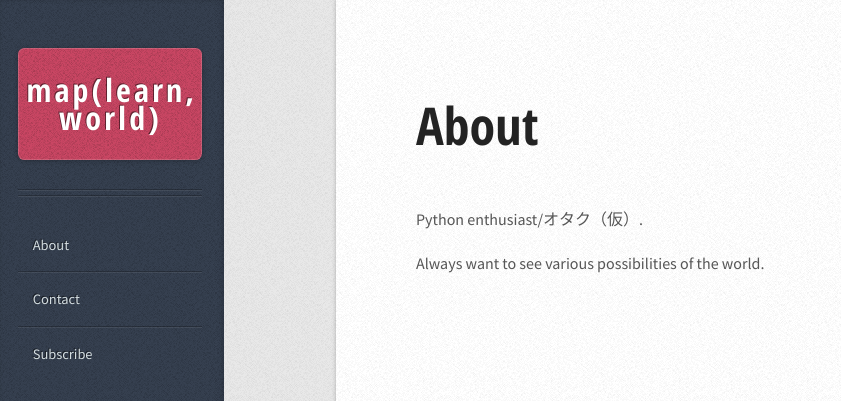
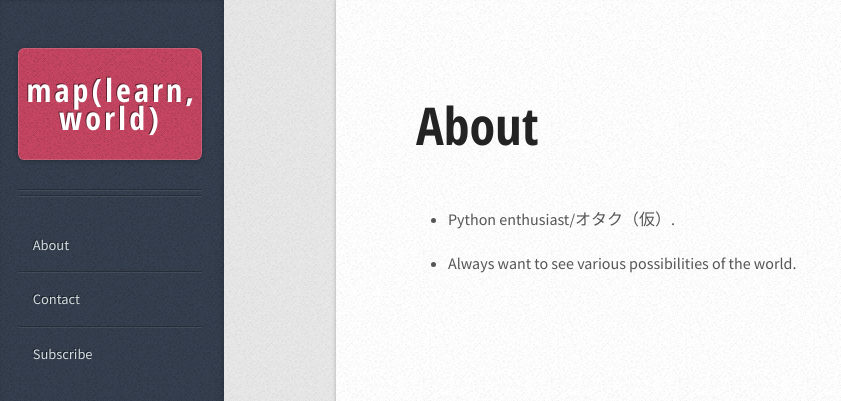
Before and after one commit to kigawas/kigawas.github.io, a Jekyll site: the page built from about.md, in a window 1280 px wide. Shown: the top 401 px of the page, without its empty margins (0-841 px from the left). Built offline with Jekyll 4.4.1, drawn with Linux system fonts in a browser that asks for light colours; comment, search, counter and statistics services are not loaded.

```diff
--- a/_layouts/page.html
+++ b/_layouts/page.html
@@ -9,7 +9,7 @@ layout: default
   </header>
 
 
-  <div>
+  <div class="article">
     {{ content }}
   </div>
 
--- a/about.md
+++ b/about.md
@@ -4,6 +4,6 @@ title: About
 permalink: /about/
 ---
 
-Python enthusiast/オタク（仮）.
+- Python enthusiast/オタク（仮）.
 
-Always want to see various possibilities of the world.
+- Always want to see various possibilities of the world.
```
